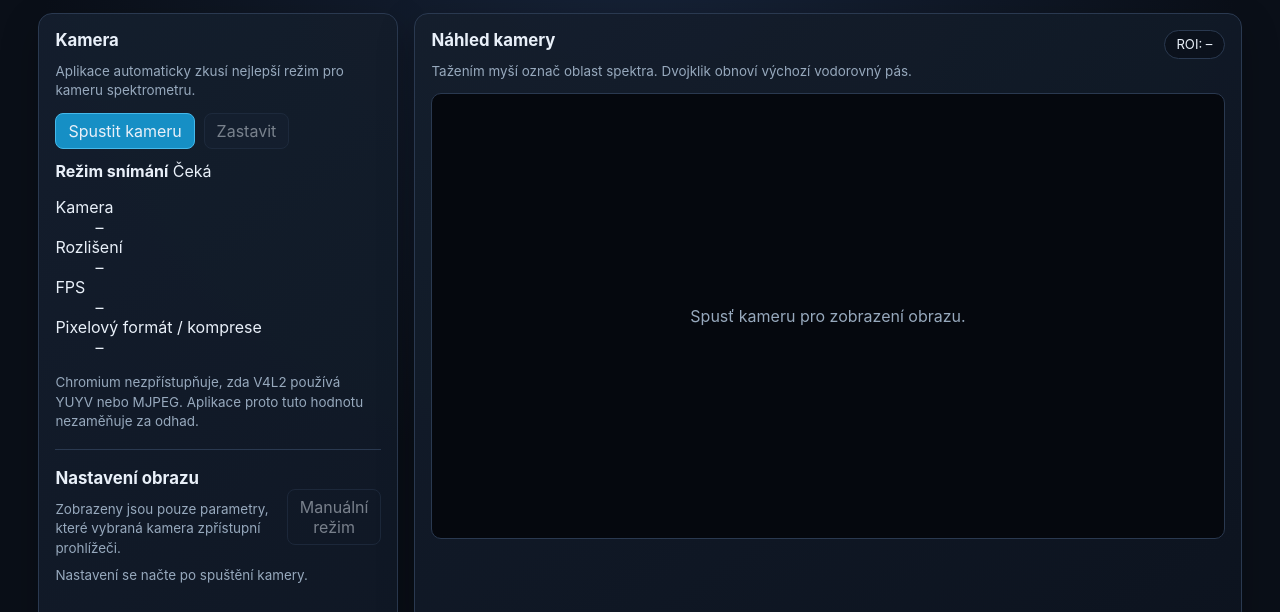
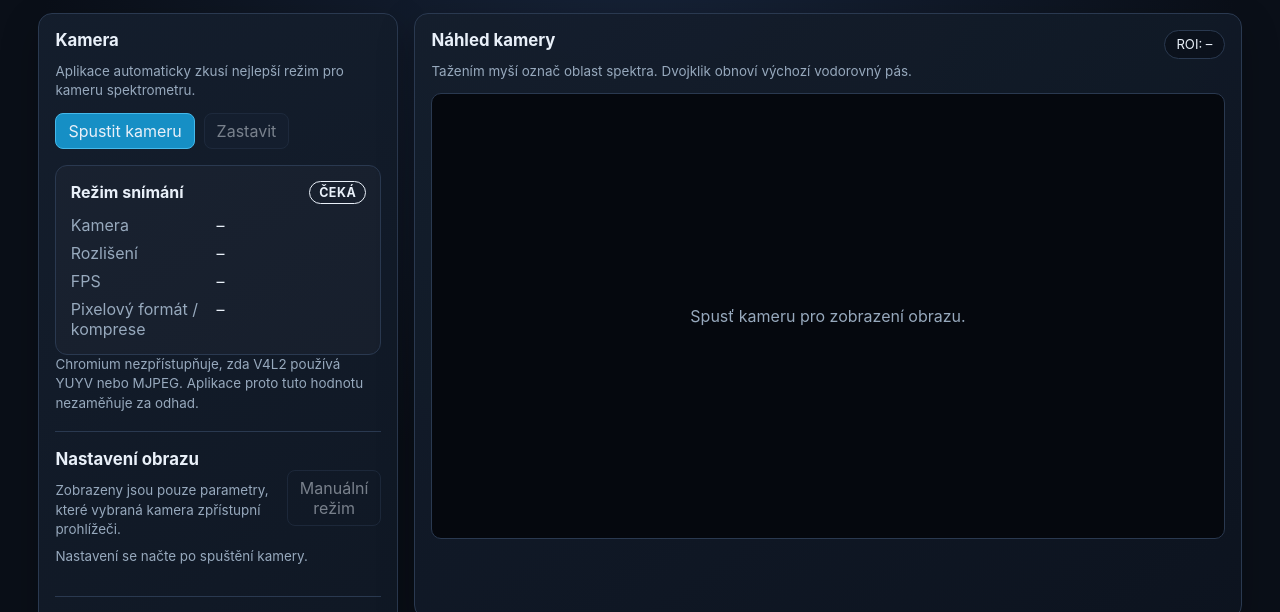
Before and after one commit to triuk/spectrometer, a plain HTML site: page prototype/index.html in a window 1280 px wide. Shown: the part 117-729 px from the top of the page. Drawn offline with Linux system fonts and the light colour scheme.

Commit message:
Style optimal and fallback capture modes

```diff
--- a/prototype/camera-controls.css
+++ b/prototype/camera-controls.css
@@ -1,5 +1,55 @@
 .compact-heading { align-items: center; }
 .compact-heading .hint { margin-bottom: 0.45rem; }
+
+.capture-mode {
+  margin-top: 1rem;
+  padding: 0.9rem;
+  border: 1px solid var(--border);
+  border-radius: 0.75rem;
+  background: rgba(255, 255, 255, 0.025);
+}
+.capture-mode-optimal {
+  border-color: #3fcf8e;
+  background: rgba(63, 207, 142, 0.09);
+}
+.capture-mode-fallback {
+  border-color: #f5a742;
+  background: rgba(245, 167, 66, 0.1);
+}
+.capture-mode-heading {
+  display: flex;
+  align-items: center;
+  justify-content: space-between;
+  gap: 1rem;
+  margin-bottom: 0.7rem;
+}
+.capture-mode-badge {
+  padding: 0.2rem 0.55rem;
+  border: 1px solid currentColor;
+  border-radius: 999px;
+  font-size: 0.78rem;
+  font-weight: 700;
+  letter-spacing: 0.04em;
+  text-transform: uppercase;
+}
+.capture-mode-optimal .capture-mode-badge { color: #60e5aa; }
+.capture-mode-fallback .capture-mode-badge { color: #ffb85c; }
+.capture-mode-grid {
+  display: grid;
+  gap: 0.5rem;
+  margin: 0;
+}
+.capture-mode-grid > div {
+  display: grid;
+  grid-template-columns: minmax(8.5rem, 0.8fr) minmax(0, 1.2fr);
+  gap: 0.6rem;
+}
+.capture-mode-grid dt { color: var(--muted); }
+.capture-mode-grid dd {
+  margin: 0;
+  overflow-wrap: anywhere;
+}
+
 .camera-controls { display: grid; gap: 0.75rem; }
 .camera-control {
   display: grid;
@@ -11,7 +61,9 @@
 .camera-control input[type="range"] { min-height: auto; padding: 0; }
 .camera-control select { grid-column: 2 / 4; }
 .control-error { color: #ff7272; }
+
 @media (max-width: 620px) {
+  .capture-mode-grid > div { grid-template-columns: 1fr; gap: 0.15rem; }
   .camera-control { grid-template-columns: 1fr 5.5rem; }
   .camera-control label { grid-column: 1 / 3; }
   .camera-control select { grid-column: 1 / 3; }
```
